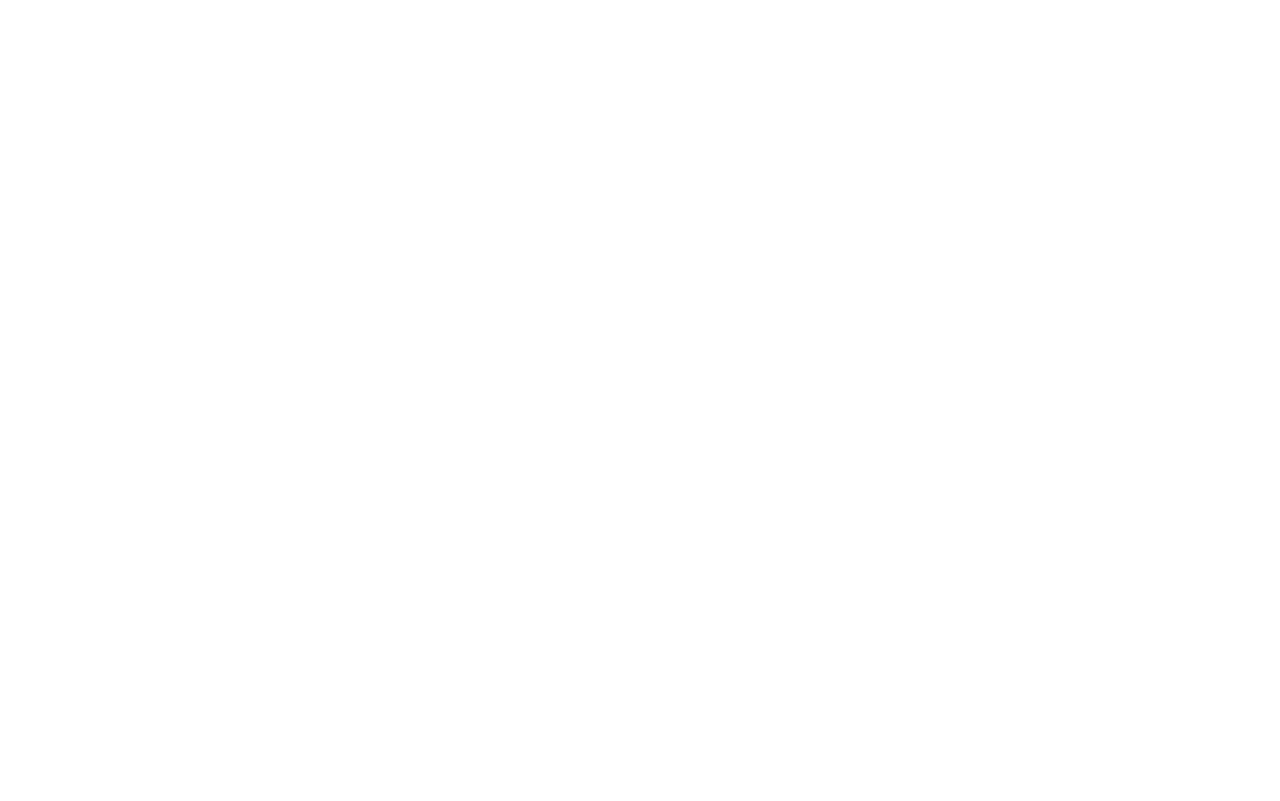
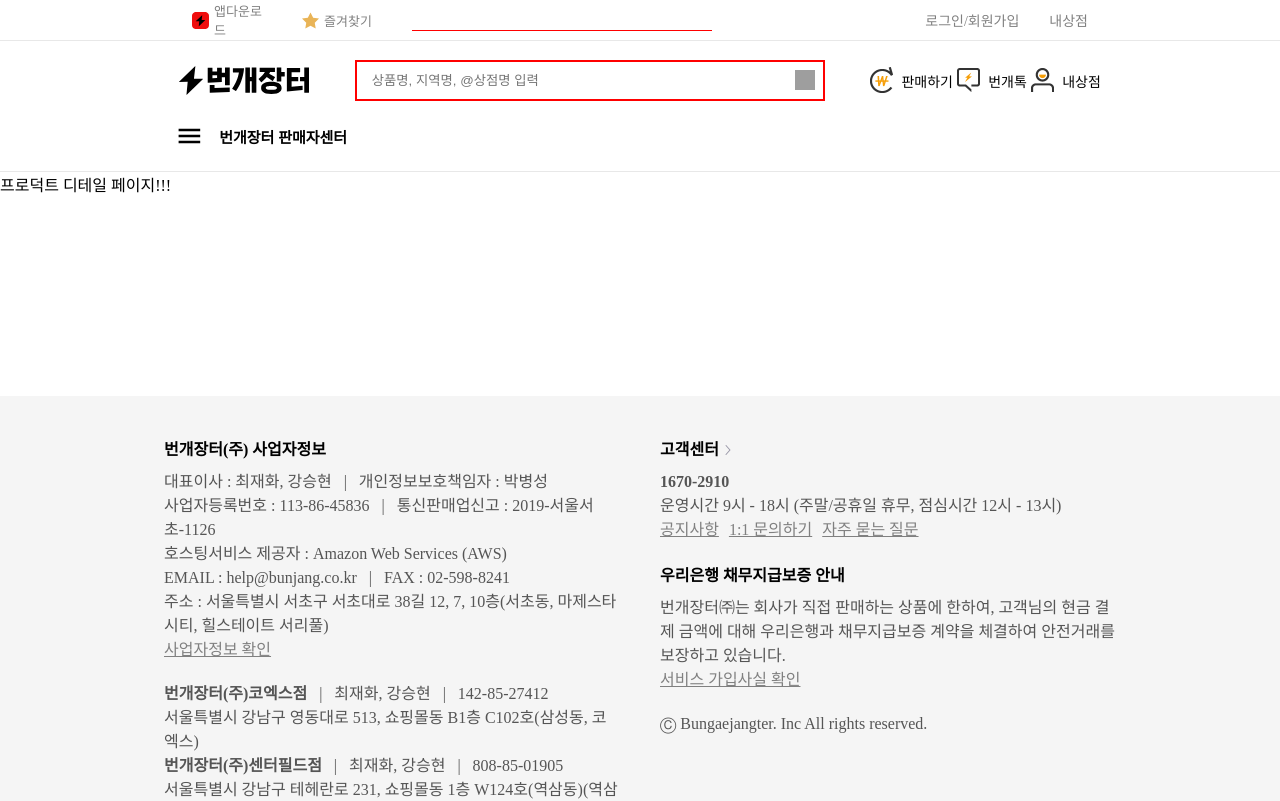
Before and after one commit to ejPark43/2024_Summer_WebCamp, a React (Create React App) app: page /view in a window 1280 px wide. Before the commit this address had no page. Shown: the top 801 px of the page. Built offline with nearby package versions, Linux system fonts and the light colour scheme; no server answers; grey boxes are pictures that could not be loaded.

Commit message:
feat: 날씨 api 적용, 프로덕트 디테일 페이지 간단 연결

```diff
--- a/src/App.js
+++ b/src/App.js
@@ -2,6 +2,7 @@ import React from "react";
 import { BrowserRouter, Route, Routes } from "react-router-dom"; // 라우터 쓰기 위해서 react-router-dom 설치
 import MainPage from "./pages/MainPage";
 import CreatePage from "./pages/CreatePage";
+import ProductPage from "./pages/ProductPage";
 function App() {
   // App.js에서 라우트를 세팅해줌.
 
@@ -14,6 +15,7 @@ function App() {
         <Routes>
           <Route path="/create" element={<CreatePage />}></Route>
           <Route path="/" element={<MainPage />}></Route>
+          <Route path="/view" element={<ProductPage />}></Route>
         </Routes>
       </BrowserRouter>
     </div>
--- a/src/components/Header.jsx
+++ b/src/components/Header.jsx
@@ -9,6 +9,7 @@ import bungaetalk from "../asset/bungaetalk.png";
 import sellImg from "../asset/sellImg.png";
 import mystore from "../asset/mystoreimg.png";
 import MenuIcon from "@mui/icons-material/Menu";
+import Weather from "./weather";
 function Header() {
   const [showMenu, setShowMenu] = useState(false);
 
@@ -34,7 +35,9 @@ function Header() {
               <img src={favorite} width="17" height="17" alt="favorite"></img>
               <span>즐겨찾기</span>
             </div>
+            <Weather />
           </div>
+
           <div className="right-btns">
             <div>로그인/회원가입</div> <div>내상점</div>
           </div>
--- a/src/components/ProductCard.jsx
+++ b/src/components/ProductCard.jsx
@@ -1,9 +1,15 @@
 import React from "react";
+import { useNavigate } from "react-router-dom";
 import styled from "styled-components";
 function ProductCard() {
+  const navigate = useNavigate();
   return (
     <CardContainer>
-      <Card>
+      <Card
+        onClick={() => {
+          navigate("/view");
+        }}
+      >
         <img
           src="https://image.yes24.com/goods/122341966/XL"
           alt="example"
@@ -16,7 +22,11 @@ function ProductCard() {
           </div>
         </div>
       </Card>
-      <Card>
+      <Card
+        onClick={() => {
+          navigate("/view");
+        }}
+      >
         <img
           src="https://www.cabfoods.co.za/wp-content/uploads/2022/01/cabfoods-red-balls.jpg"
           alt="example"
@@ -29,7 +39,11 @@ function ProductCard() {
           </div>
         </div>
       </Card>
-      <Card>
+      <Card
+        onClick={() => {
+          navigate("/view");
+        }}
+      >
         <img
           src="https://images.kolonmall.com/Prod_Img/CJ/2021/LM6/J3TEA21703GYM_LM6.jpg"
           alt="example"
@@ -42,7 +56,11 @@ function ProductCard() {
           </div>
         </div>
       </Card>
-      <Card>
+      <Card
+        onClick={() => {
+          navigate("/view");
+        }}
+      >
         <img
           src="https://cafe24.poxo.com/ec01/caugoal/HOvhRhvOk+Cp2KY4JuusApBEsWvYruGVAbdz52LHiENksA8W3TaoewJFskko+jVmcS1ZNIdKGwI+OqgEy0y13A==/_/web/product/big/202303/17ba32cd8ae577a90eb99c14c909bf94.jpg"
           alt="example"
@@ -55,7 +73,11 @@ function ProductCard() {
           </div>
         </div>
       </Card>
-      <Card>
+      <Card
+        onClick={() => {
+          navigate("/view");
+        }}
+      >
         <img
           src="https://images.rawpixel.com/image_800/cHJpdmF0ZS9sci9pbWFnZXMvd2Vic2l0ZS8yMDIyLTExL3BmLXMxMDgtcG0tNDExMy1tb2NrdXAuanBn.jpg"
           alt="example"
@@ -68,7 +90,11 @@ function ProductCard() {
           </div>
         </div>
       </Card>
-      <Card>
+      <Card
+        onClick={() => {
+          navigate("/view");
+        }}
+      >
         <img
           src="https://images.pexels.com/photos/90946/pexels-photo-90946.jpeg?cs=srgb&dl=pexels-madebymath-90946.jpg&fm=jpg"
           alt="example"
--- /dev/null
+++ b/src/components/ProductDetail.jsx
@@ -0,0 +1,7 @@
+import React from "react";
+
+function ProductDetail() {
+  return <div>프로덕트 디테일 페이지!!!</div>;
+}
+
+export default ProductDetail;
--- /dev/null
+++ b/src/components/weather.js
@@ -0,0 +1,57 @@
+import React, { useEffect, useState } from "react";
+import styled from "styled-components";
+
+const API_KEY = "277a5b2fb72db24e5c7f20417d28fff1";
+
+const Weather = () => {
+  const [city, setCity] = useState("");
+  const [weather, setWeather] = useState("");
+
+  useEffect(() => {
+    const onGeoOk = (position) => {
+      const lat = position.coords.latitude;
+      const lon = position.coords.longitude;
+
+      const url = `https://api.openweathermap.org/data/2.5/weather?lat=${lat}&lon=${lon}&appid=${API_KEY}&units=metric`;
+
+      fetch(url)
+        .then((response) => response.json())
+        .then((data) => {
+          setCity(`오늘 날씨 ${data.name} -`);
+          setWeather(`${data.weather[0].main}, ${data.main.temp}°C`);
+        });
+    };
+
+    const onGeoError = () => {
+      alert("Can't find you.");
+    };
+
+    navigator.geolocation.getCurrentPosition(onGeoOk, onGeoError);
+  }, []);
+
+  return (
+    <WeatherWrapper id="weather">
+      <span>
+        {city} {weather}
+      </span>
+      {/* <span></span> */}
+    </WeatherWrapper>
+  );
+};
+
+export default Weather;
+
+const WeatherWrapper = styled.div`
+  height: 20px;
+  width: 300px !important;
+  font-size: 15px !important;
+  font-style: italic;
+  font-family: Verdana, Geneva, Tahoma, sans-serif;
+  /* margin: 10px; */
+  text-align: right;
+
+  border-bottom: 1px solid red;
+  span {
+    display: flex;
+  }
+`;
--- /dev/null
+++ b/src/pages/ProductPage.jsx
@@ -0,0 +1,16 @@
+import React from "react";
+import Header from "../components/Header";
+import ProductDetail from "../components/ProductDetail";
+import Footer from "../components/Footer";
+
+function ProductPage() {
+  return (
+    <div>
+      <Header />
+      <ProductDetail />
+      <Footer />
+    </div>
+  );
+}
+
+export default ProductPage;
```
